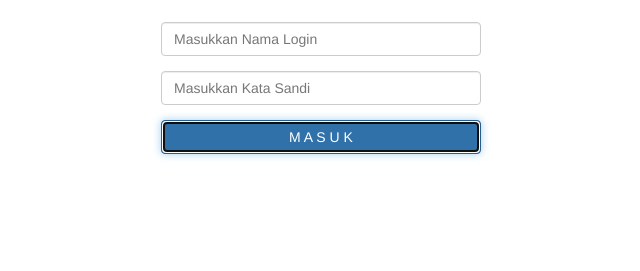
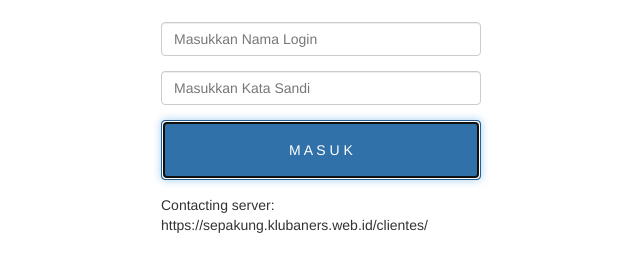
Before and after one commit to goparklubanic/sepakung_warga, a plain HTML site: page www/uauth.html in a window 1280 px wide. Both pictures are taken after a click on the input "M A S U K". Shown: the part 255-526 px from the top of the page, without its empty margins (319-959 px from the left). Drawn offline with Linux system fonts and the light colour scheme; no server answers; a web font is replaced by a local one.

Commit message:
login message

```diff
--- a/www/css/index.css
+++ b/www/css/index.css
@@ -9,6 +9,8 @@ img.app-img { display:block; width:66px; margin: 10px auto;}
   letter-spacing: 10px;
 }
 .header-box p.app-title-desc {font-family: 'Arima Madurai', cursive; }
+
+input#login {height: 60px;}
 
 /* main html */
 .list-group-item span{margin: 1px 3px;}
--- a/www/js/index.js
+++ b/www/js/index.js
@@ -1,5 +1,6 @@
 $(document).ready(function(){
   $('#login').click(function(){
+	$("#LoginLog").html('Contacting server: '+serviceUrl);
     $.post(
       serviceUrl+'warga.php',{
         does    : 'kulanuwun',
@@ -12,7 +13,7 @@ $(document).ready(function(){
         if(user.nik == null ){
 			window.location='galo.html';
 		}else{
-        // var user = JSON.parse(respon);
+        $("#LoginLog").html('Login Berhasil');
         alert('Login Berhasil');
         localStorage.setItem('nik',user.nik);
         localStorage.setItem('nama',user.nama);
--- a/www/uauth.html
+++ b/www/uauth.html
@@ -68,6 +68,7 @@
           <div class="form-group">
             <input class="form-control btn btn-primary" type="submit" id="login" value="M A S U K" />
           </div>
+          <div id='LoginLog'></div>
         </div>
       </div>
     </div> <!-- container -->
```
